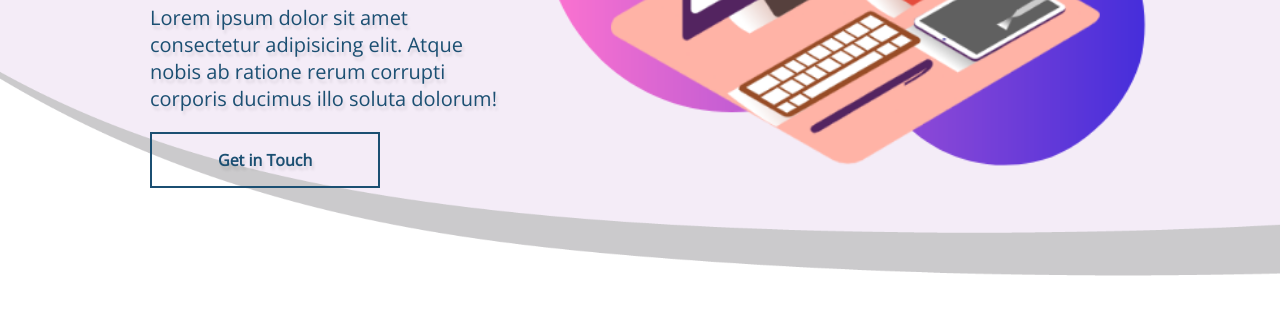
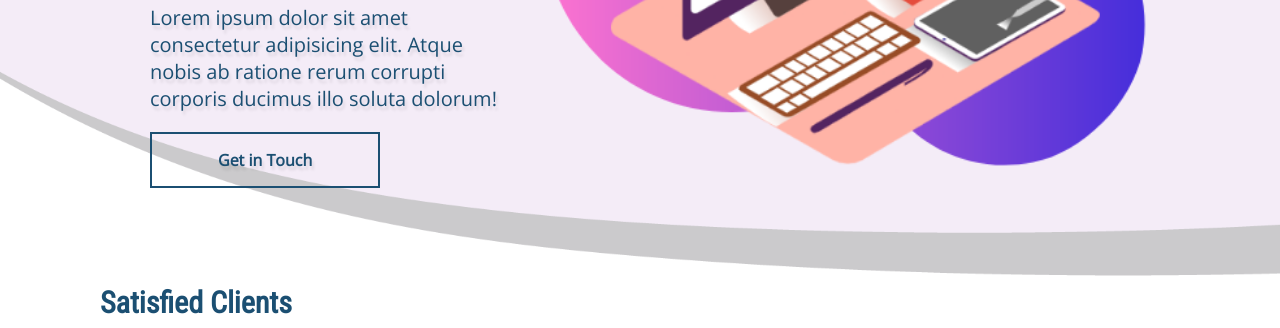
Before and after one commit to marcyvillegas/WeBrand-landingpage, a plain HTML site: page index.htm in a window 1280 px wide. Shown: the part 439-767 px from the top of the page. Drawn offline with nearby package versions, Linux system fonts and the light colour scheme.

Commit message:
Renamed css and fixed client text effect
Renamed the css file from index to main. Removed the display: none effect in Satisfied Clients part.

```diff
--- a/css/index.css
+++ b/css/main.css
@@ -90,7 +90,7 @@ html, body
 {
     display: flex;
     align-items: center;
-    animation: fade-up 2s ease;
+    animation: fade-up 1s ease;
     padding-top: 80px;
 }
 
--- a/index.htm
+++ b/index.htm
@@ -5,7 +5,7 @@
     <meta charset="UTF-8">
     <meta http-equiv="X-UA-Compatible" content="IE=edge">
     <meta name="viewport" content="width=device-width, initial-scale=1.0">
-    <link rel="stylesheet" href="css/index.css">
+    <link rel="stylesheet" href="css/main.css">
     <link rel="stylesheet" href="https://cdnjs.cloudflare.com/ajax/libs/slick-carousel/1.8.1/slick.min.css">
     <link rel="stylesheet" href="https://cdnjs.cloudflare.com/ajax/libs/slick-carousel/1.8.1/slick-theme.min.css">
 
--- a/js/fadeEffect.js
+++ b/js/fadeEffect.js
@@ -26,7 +26,5 @@ window.addEventListener("scroll", function() {
 
      if (window.pageYOffset > 200) {
           satisfiedText.style.display = "flex";
-     }  else if (window.pageYOffset < 10){
-          satisfiedText.style.display = "none";
      }
 });
```
